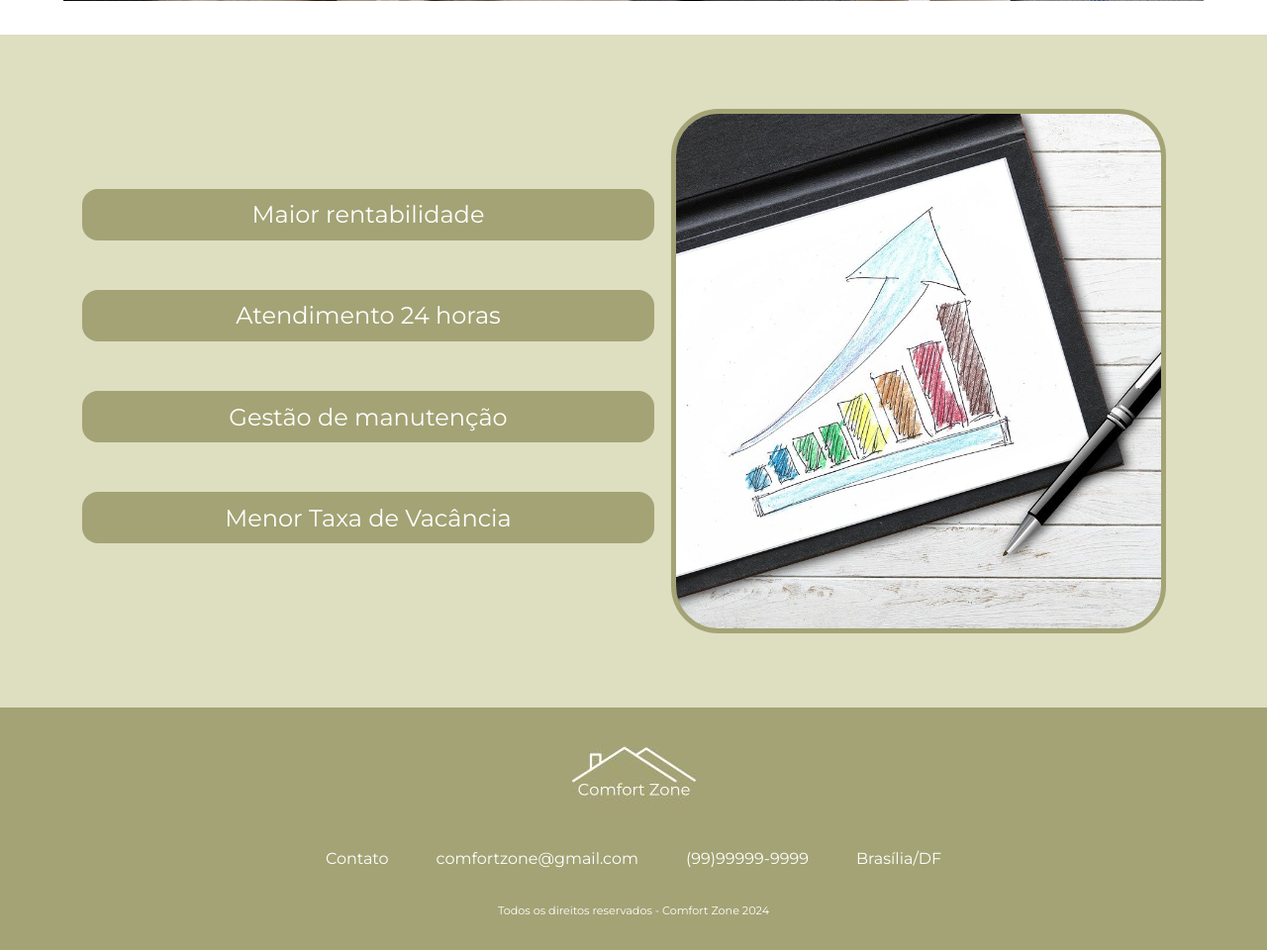
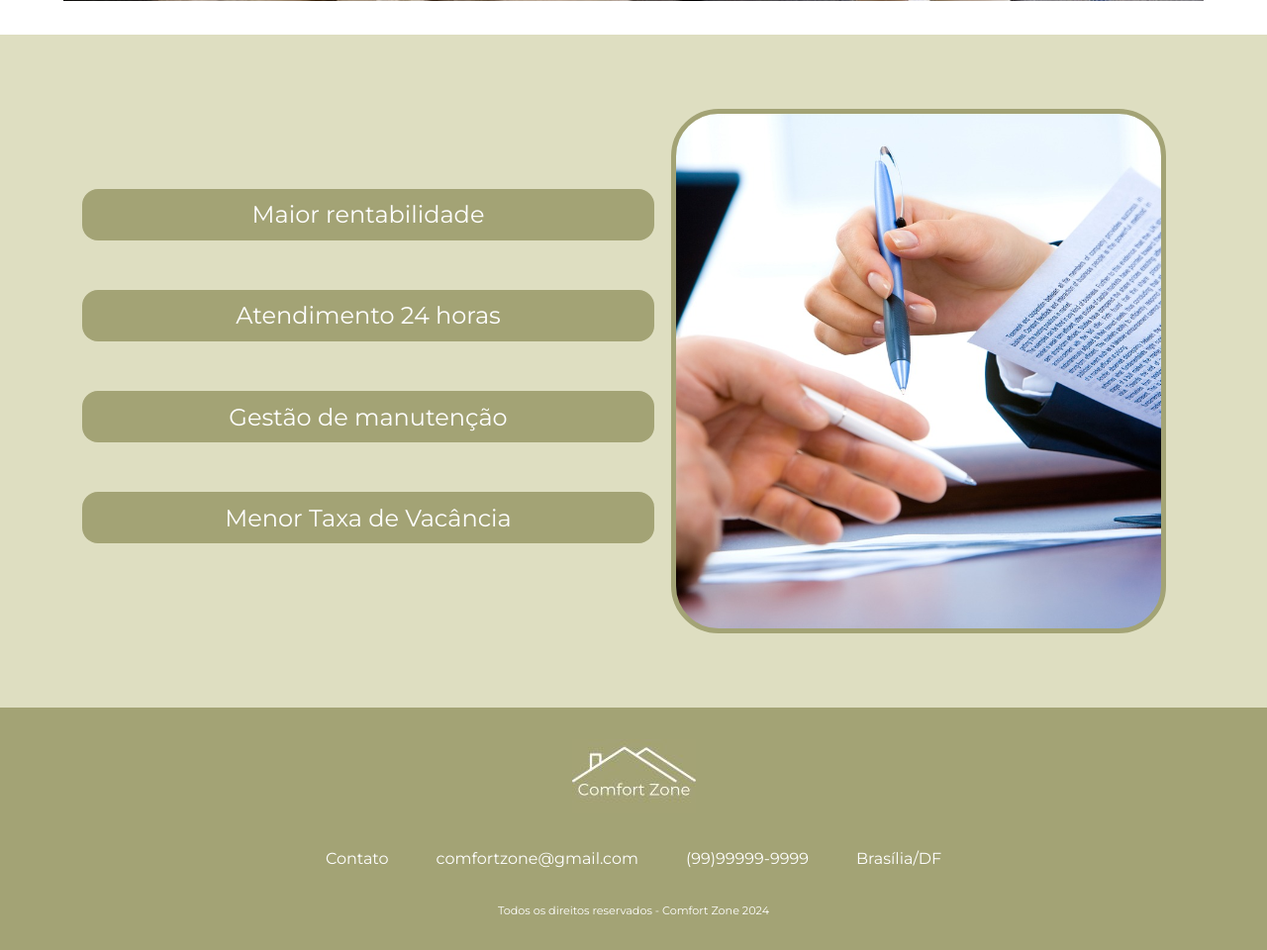
Before and after one commit to rafaelgutierres049/Aluguel_Imoveis, a PHP site: page /proprietario.php in a window 1280 px wide. Shown: the part 765-1725 px from the top of the page at 99% size. Run offline with PHP 8.4, Linux system fonts and the light colour scheme.

Commit message:
Alterações Finais

```diff
--- a/proprietario.php
+++ b/proprietario.php
@@ -48,7 +48,7 @@
 
 
                     <div class="container_objetos_2 centralizar_column">
-                        <div style="background-image: url('images/rentabilidade.jpg')" class="divulgacao_2 background_image_cover">
+                        <div style="background-image: url('images/contrato.jpg')" class="divulgacao_2 background_image_cover">
 
                         </div>
                     </div>
```
Also changed, not shown: pag_cliente.php (+4 -1 lines), images/24h.jpg (deleted), images/contrato.jpg (added), images/desocupar.jpg (deleted), images/institucional_home.jpg (deleted), images/manutencao.jpg (deleted), images/rentabilidade.jpg (deleted), images/sobre_nos.jpg (deleted), images/teste.jpg (deleted), reserva.php (line endings or trailing spaces).
